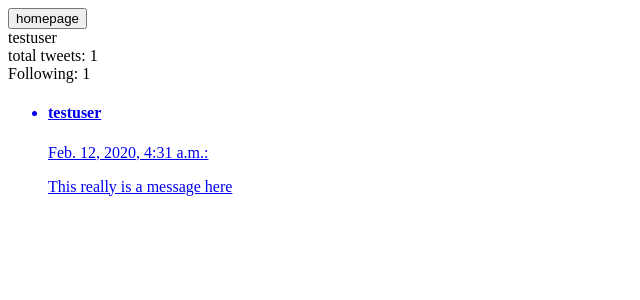
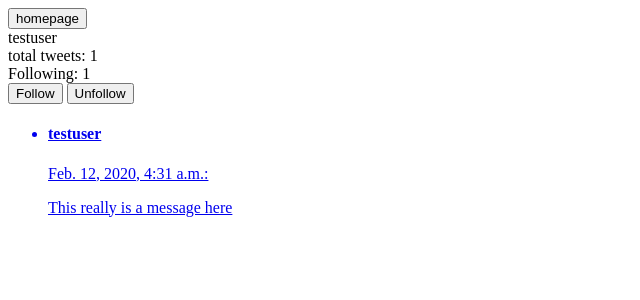
Before and after one commit to Slamerz/Django_Twitter_Clone, a Django app: page /user/1 in a window 1280 px wide. Shown: the top 300 px of the page, without its empty margins (0-640 px from the left). Run offline with Django 3.2, Linux system fonts and the light colour scheme; data comes from the database, SQL or seed files in the repository.

Commit message:
Added Follow/unfollow

```diff
--- a/Twitter_Clone/twitterusers/urls.py
+++ b/Twitter_Clone/twitterusers/urls.py
@@ -18,5 +18,7 @@ from django.urls import path
 from Twitter_Clone.twitterusers import views
 
 urlpatterns = [
-    path('user/<int:id>', views.twitter_user_view, name='userprofile')
+    path('user/<int:id>', views.twitter_user_view, name='userprofile'),
+    path('follow/<int:id>', views.follow_view, name='follow'),
+    path('unfollow/<int:id>', views.unfollow_view, name='unfollow')
 ]
--- a/Twitter_Clone/twitterusers/views.py
+++ b/Twitter_Clone/twitterusers/views.py
@@ -1,4 +1,6 @@
-from django.shortcuts import render
+from django.contrib.auth.decorators import login_required
+from django.http import HttpResponseRedirect
+from django.shortcuts import render, reverse
 
 from Twitter_Clone.tweets.models import Tweet
 from Twitter_Clone.twitterusers.models import TwitterUser
@@ -8,3 +10,21 @@ def twitter_user_view(request, id):
     twitter_user = TwitterUser.objects.get(pk=id)
     tweets = Tweet.objects.filter(user=twitter_user)
     return render(request, 'user.html', {'twitter_user': twitter_user, 'tweets': tweets})
+
+
+@login_required
+def follow_view(request, id):
+    current_user = TwitterUser.objects.get(user=request.user)
+    user_to_follow = TwitterUser.objects.get(pk=id)
+    current_user.following.add(user_to_follow)
+    current_user.save()
+    return HttpResponseRedirect(request.META.get('HTTP_REFERER', '/'))
+
+
+@login_required
+def unfollow_view(request, id):
+    current_user = TwitterUser.objects.get(user=request.user)
+    user_to_unfollow = TwitterUser.objects.get(pk=id)
+    current_user.following.remove(user_to_unfollow)
+    current_user.save()
+    return HttpResponseRedirect(request.META.get('HTTP_REFERER', '/'))
--- a/templates/user.html
+++ b/templates/user.html
@@ -6,7 +6,10 @@
     <br>
     Following: {{ twitter_user.following.count}}
 </div>
-
+<div>
+    <a href="{% url 'follow' id=twitter_user.id %}"><button>Follow</button></a>
+    <a href="{% url 'unfollow' id=twitter_user.id %}"><button>Unfollow</button></a>
+</div>
 
 <ul>
     {% for tweet in tweets %}
```
